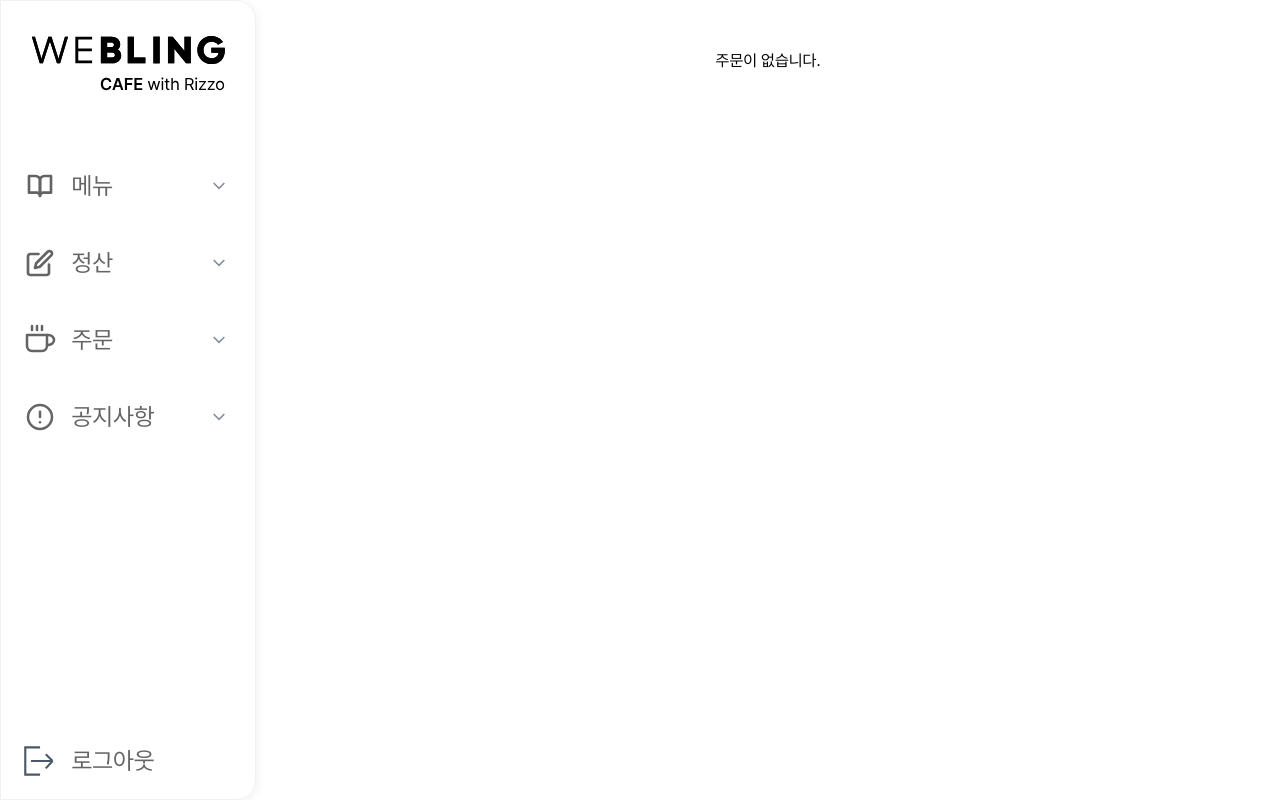
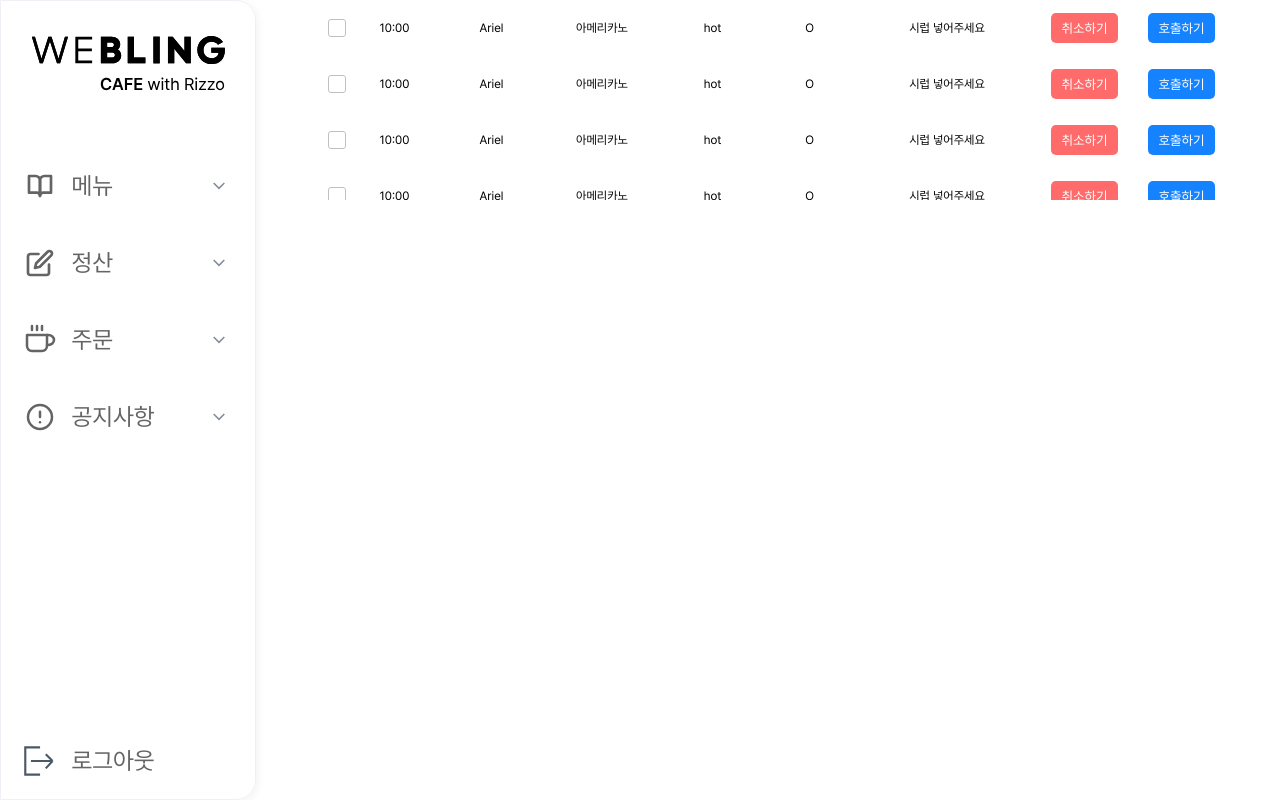
Before and after one commit to WeblingCafe/coffee_frontend, a Next.js app: page /orders/components/Table/TableRow in a window 1280 px wide. Built offline with nearby package versions, Linux system fonts and the light colour scheme.

Commit message:
feat: order constant, type 추가

```diff
--- /dev/null
+++ b/src/pages/orders/constant.ts
@@ -0,0 +1,71 @@
+import { IOrderListHeader, IOrderList } from "types/order";
+
+export const ORDER_HEADER_LIST: IOrderListHeader[] = [
+  {
+    value: '주문 시간',
+    columnName: 'time',
+  },
+  {
+    value: '받는 사람',
+    columnName: 'recipientId',
+  },
+  {
+    value: '메뉴명',
+    columnName: 'menuId',
+  },
+  {
+    value: 'hot/ice',
+    columnName: 'category',
+  },
+  {
+    value: '개인컵 지참',
+    columnName: 'personalCup',
+  },
+  {
+    value: '요청사항',
+    columnName: 'request',
+  },
+  {
+    value: '주문취소',
+    columnName: 'cancel',
+  },
+  {
+    value: '호출하기',
+    columnName: 'call',
+  },
+];
+
+export const ORDER_ROW_LIST: IOrderList[] = [
+  {
+    time: '10:00',
+    recipientId: 'Ariel',
+    menuId: '아메리카노',
+    category: 'hot',
+    personalCup: true,
+    request: '시럽 넣어주세요',
+  },
+  {
+    time: '10:00',
+    recipientId: 'Ariel',
+    menuId: '아메리카노',
+    category: 'hot',
+    personalCup: true,
+    request: '시럽 넣어주세요',
+  },
+  {
+    time: '10:00',
+    recipientId: 'Ariel',
+    menuId: '아메리카노',
+    category: 'hot',
+    personalCup: true,
+    request: '시럽 넣어주세요',
+  },
+  {
+    time: '10:00',
+    recipientId: 'Ariel',
+    menuId: '아메리카노',
+    category: 'hot',
+    personalCup: true,
+    request: '시럽 넣어주세요',
+  }
+]
--- /dev/null
+++ b/src/types/order.ts
@@ -0,0 +1,15 @@
+export interface IOrderListHeader {
+        value: string;
+        columnName: keyof IOrderList;
+}
+
+export interface IOrderList {
+    time: string;
+    recipientId: string;
+    menuId: string;
+    category: string;
+    personalCup: boolean;
+    request: string;
+    cancel?: boolean;
+    call?: boolean;
+}
```
